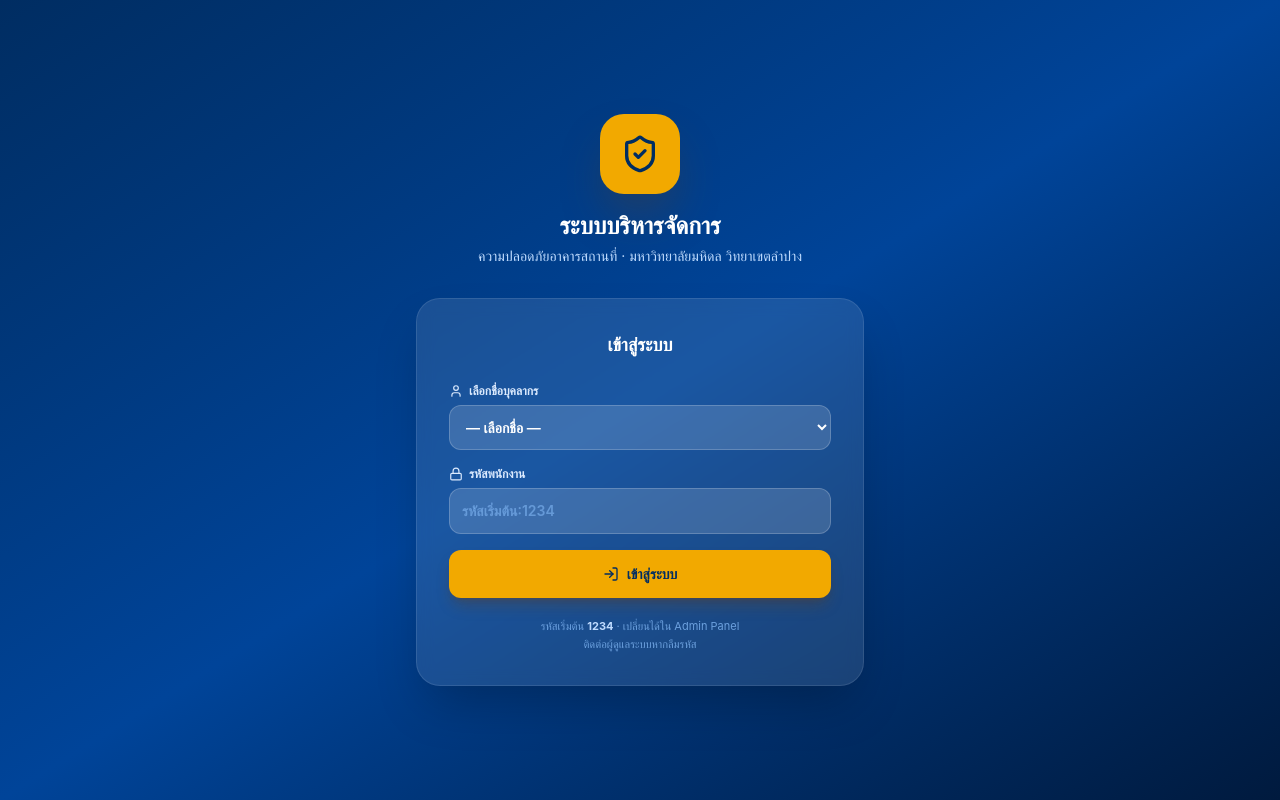
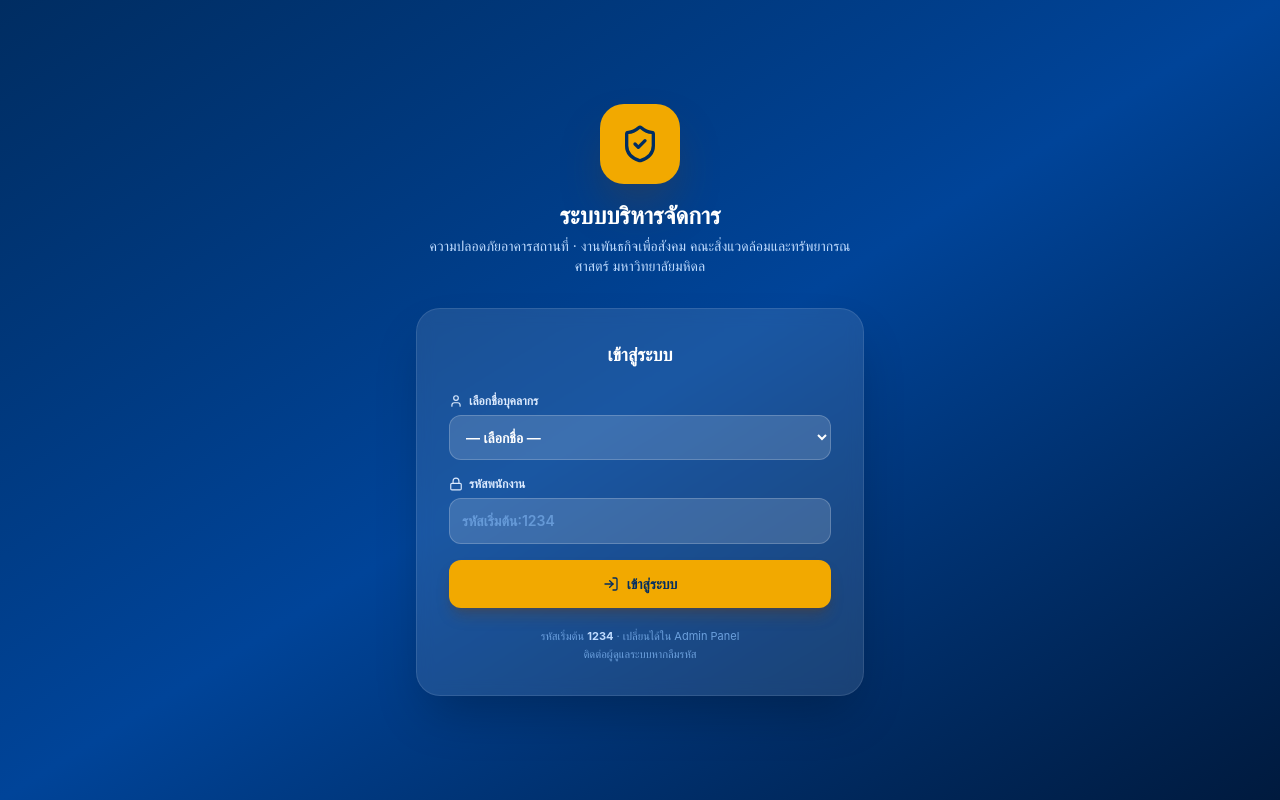
Before and after one commit to NaiBossZer/Facility-Safety, a React (Vite) app: page / in a window 1280 px wide. Built offline with nearby package versions, Linux system fonts and the light colour scheme.

Commit message:
อัปเดตระบบและแก้ไขโค้ด

```diff
--- a/src/pages/LoginPage.jsx
+++ b/src/pages/LoginPage.jsx
@@ -65,7 +65,7 @@ export function LoginPage({ onLogin }) {
             <ShieldCheck className="h-10 w-10 text-[#002D62]" />
           </div>
           <h1 className="text-2xl font-extrabold text-white">ระบบบริหารจัดการ</h1>
-          <p className="mt-1 text-sm text-blue-200">ความปลอดภัยอาคารสถานที่ · มหาวิทยาลัยมหิดล วิทยาเขตลำปาง</p>
+          <p className="mt-1 text-sm text-blue-200">ความปลอดภัยอาคารสถานที่ · งานพันธกิจเพื่อสังคม คณะสิ่งแวดล้อมและทรัพยากรณศาสตร์ มหาวิทยาลัยมหิดล</p>
         </div>
 
         {/* Login Card */}
```
